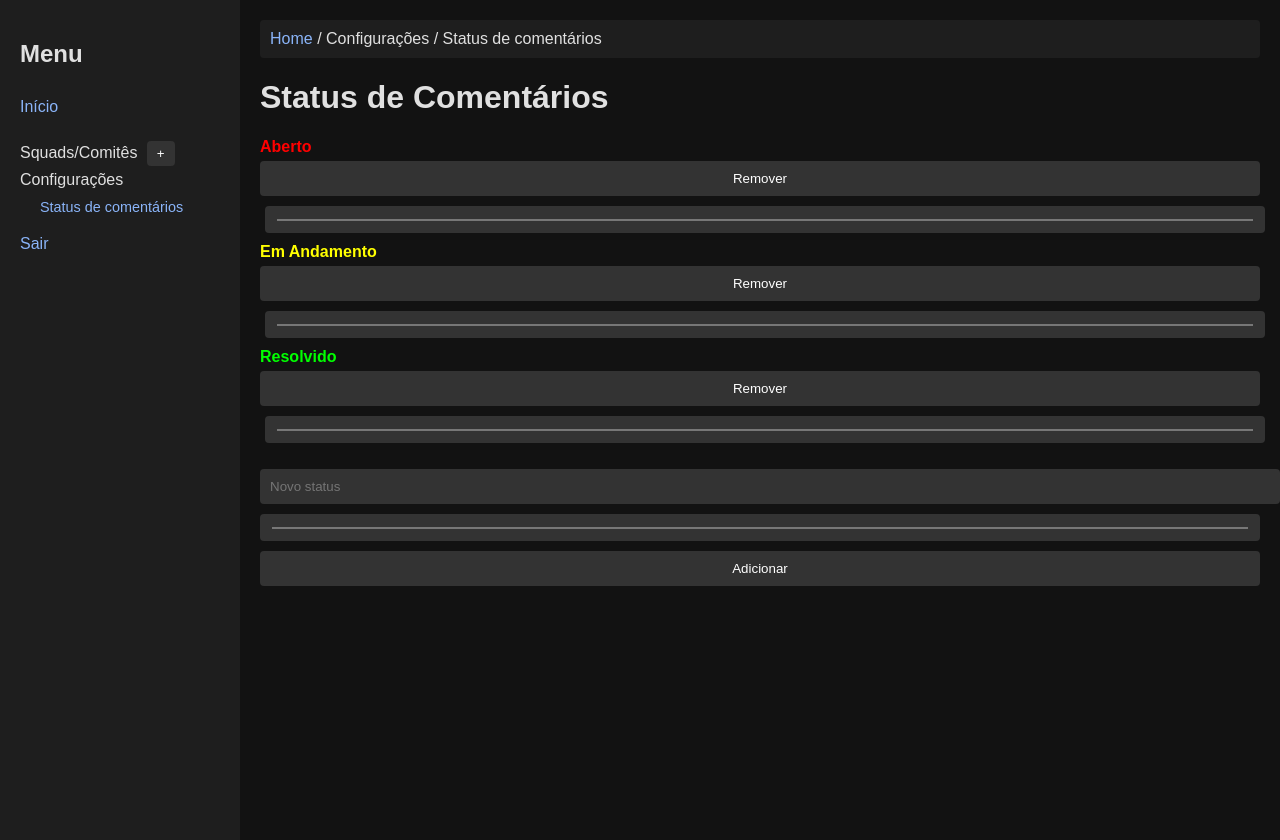
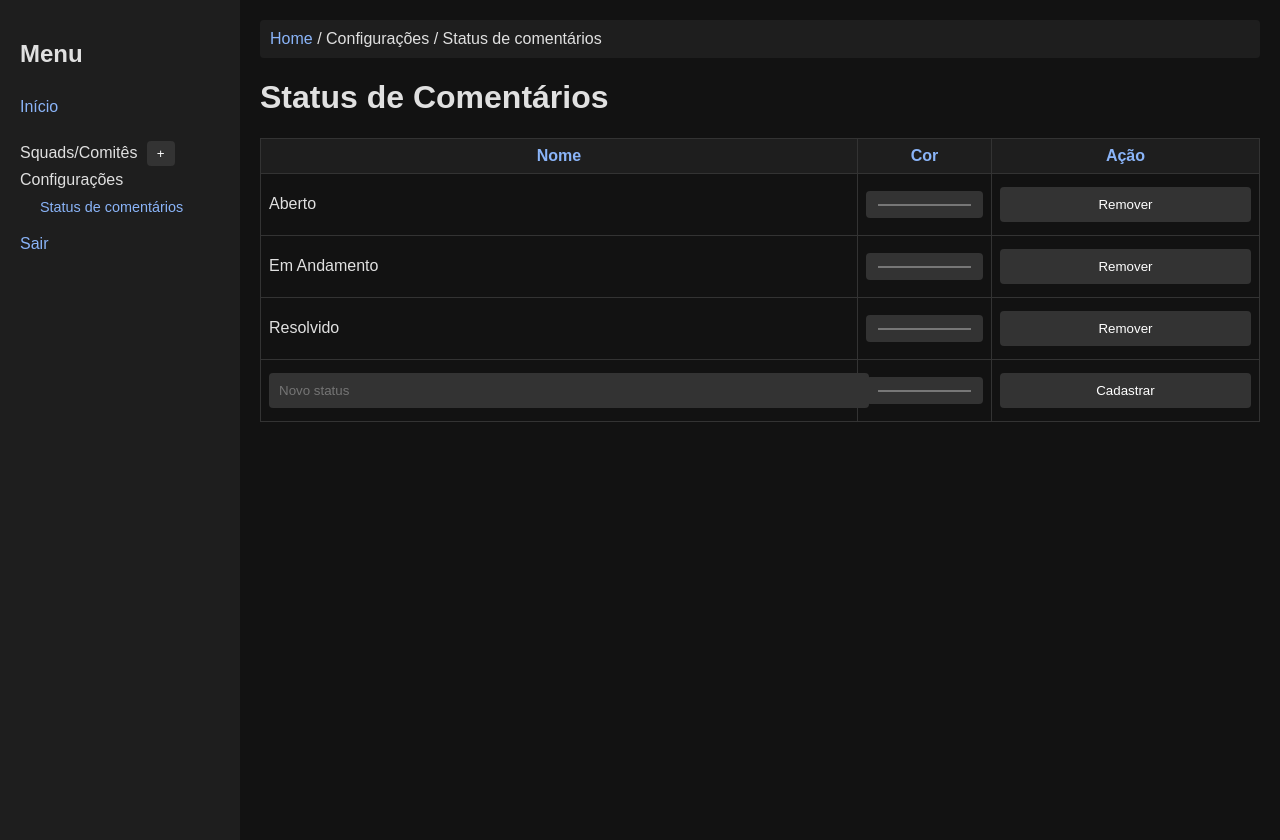
Before and after one commit to hdfmacedo/safehm, a PHP site: page /?config=statuses in a window 1280 px wide. Run offline with PHP 8.4, Linux system fonts and the light colour scheme; the visitor is signed in with stand-in values (Sample User, id 1).

Commit message:
Add pauta removal and improve tables (#9)

```diff
--- a/controllers/SquadController.php
+++ b/controllers/SquadController.php
@@ -34,5 +34,9 @@ class SquadController {
     public function updateCommentStatus(string $slug, string $file, int $index, string $status): void {
         Pauta::updateCommentStatus($slug, $file, $index, $status);
     }
+
+    public function removePauta(string $slug, string $file): void {
+        Pauta::remove($slug, $file);
+    }
 }
 ?>
--- a/index.php
+++ b/index.php
@@ -17,6 +17,9 @@ if ($_SERVER['REQUEST_METHOD'] === 'POST') {
         $squadController->addSquad($_POST['squad_name'] ?? '');
     } elseif (isset($_POST['action']) && $_POST['action'] === 'add_pauta' && isset($_SESSION['user'])) {
         $squadController->addPauta($_GET['squad'] ?? '', $_POST['pauta_name'] ?? '');
+    } elseif (isset($_POST['action']) && $_POST['action'] === 'remove_pauta' && isset($_SESSION['user'])) {
+        $squadController->removePauta($_GET['squad'] ?? '', $_POST['pauta_file'] ?? '');
+        $pautas = $squadController->getPautas($_GET['squad'] ?? '');
     } elseif (isset($_POST['action']) && $_POST['action'] === 'save_pauta' && isset($_SESSION['user'])) {
         $squadController->savePauta(
             $_GET['squad'] ?? '',
--- a/models/Pauta.php
+++ b/models/Pauta.php
@@ -102,5 +102,12 @@ class Pauta {
             file_put_contents($path, json_encode($data, JSON_PRETTY_PRINT));
         }
     }
+
+    public static function remove(string $squadSlug, string $file): void {
+        $path = self::BASE_DIR . "/$squadSlug/$file";
+        if (file_exists($path)) {
+            unlink($path);
+        }
+    }
 }
 ?>
--- a/public/style.css
+++ b/public/style.css
@@ -106,6 +106,19 @@ a, a:visited {
     padding: 8px;
 }
 
+.pauta-table th {
+    background-color: #1e1e1e;
+    color: #8ab4f8;
+}
+
+.pauta-table tr:nth-child(even) {
+    background-color: #1a1a1a;
+}
+
+.pauta-table tr:hover {
+    background-color: #2a2a2a;
+}
+
 .add-pauta-form {
     display: flex;
     gap: 10px;
@@ -127,5 +140,25 @@ a, a:visited {
 .comment-list { list-style: none; padding: 0; }
 .comment-list li { margin-bottom: 10px; }
 .add-comment-form textarea { width: 100%; height: 60px; margin-bottom: 5px; }
-.status-list { list-style: none; padding: 0; }
-.status-list li { margin-bottom: 5px; }
+
+.status-table {
+    width: 100%;
+    border-collapse: collapse;
+    margin-bottom: 15px;
+}
+
+.status-table th,
+.status-table td {
+    border: 1px solid #333;
+    padding: 8px;
+}
+
+.status-table th {
+    background-color: #1e1e1e;
+    color: #8ab4f8;
+}
+
+.status-table td form {
+    display: inline;
+    margin-right: 5px;
+}
--- a/views/statuses.php
+++ b/views/statuses.php
@@ -11,31 +11,40 @@
     <div class="content">
         <div class="navbar"><a href="index.php">Home</a> / Configurações / Status de comentários</div>
         <h1>Status de Comentários</h1>
-        <ul class="status-list">
+        <table class="status-table">
+            <thead>
+                <tr><th>Nome</th><th>Cor</th><th>Ação</th></tr>
+            </thead>
+            <tbody>
             <?php foreach ($statuses as $st): ?>
-                <li>
-                    <span style="color: <?= htmlspecialchars($st['color']) ?>; font-weight:bold;">
-                        <?= htmlspecialchars($st['name']) ?>
-                    </span>
-                    <form method="post" style="display:inline;">
-                        <input type="hidden" name="action" value="remove_status">
-                        <input type="hidden" name="status" value="<?= htmlspecialchars($st['name']) ?>">
-                        <button type="submit">Remover</button>
-                    </form>
-                    <form method="post" style="display:inline; margin-left:5px;">
-                        <input type="hidden" name="action" value="update_status">
-                        <input type="hidden" name="status" value="<?= htmlspecialchars($st['name']) ?>">
-                        <input type="color" name="color" value="<?= htmlspecialchars($st['color']) ?>" onchange="this.form.submit()">
-                    </form>
-                </li>
+                <tr>
+                    <td><?= htmlspecialchars($st['name']) ?></td>
+                    <td>
+                        <form method="post">
+                            <input type="hidden" name="action" value="update_status">
+                            <input type="hidden" name="status" value="<?= htmlspecialchars($st['name']) ?>">
+                            <input type="color" name="color" value="<?= htmlspecialchars($st['color']) ?>" onchange="this.form.submit()">
+                        </form>
+                    </td>
+                    <td>
+                        <form method="post">
+                            <input type="hidden" name="action" value="remove_status">
+                            <input type="hidden" name="status" value="<?= htmlspecialchars($st['name']) ?>">
+                            <button type="submit">Remover</button>
+                        </form>
+                    </td>
+                </tr>
             <?php endforeach; ?>
-        </ul>
-        <form method="post" class="add-status-form">
-            <input type="hidden" name="action" value="add_status">
-            <input type="text" name="status" placeholder="Novo status" required>
-            <input type="color" name="color" value="#ffffff">
-            <button type="submit">Adicionar</button>
-        </form>
+            <tr>
+                <form method="post">
+                    <input type="hidden" name="action" value="add_status">
+                    <td><input type="text" name="status" placeholder="Novo status" required></td>
+                    <td><input type="color" name="color" value="#ffffff"></td>
+                    <td><button type="submit">Cadastrar</button></td>
+                </form>
+            </tr>
+            </tbody>
+        </table>
     </div>
 </div>
 </body>
```
Also changed, not shown: views/squad.php (+8 -1 lines), README.md.
